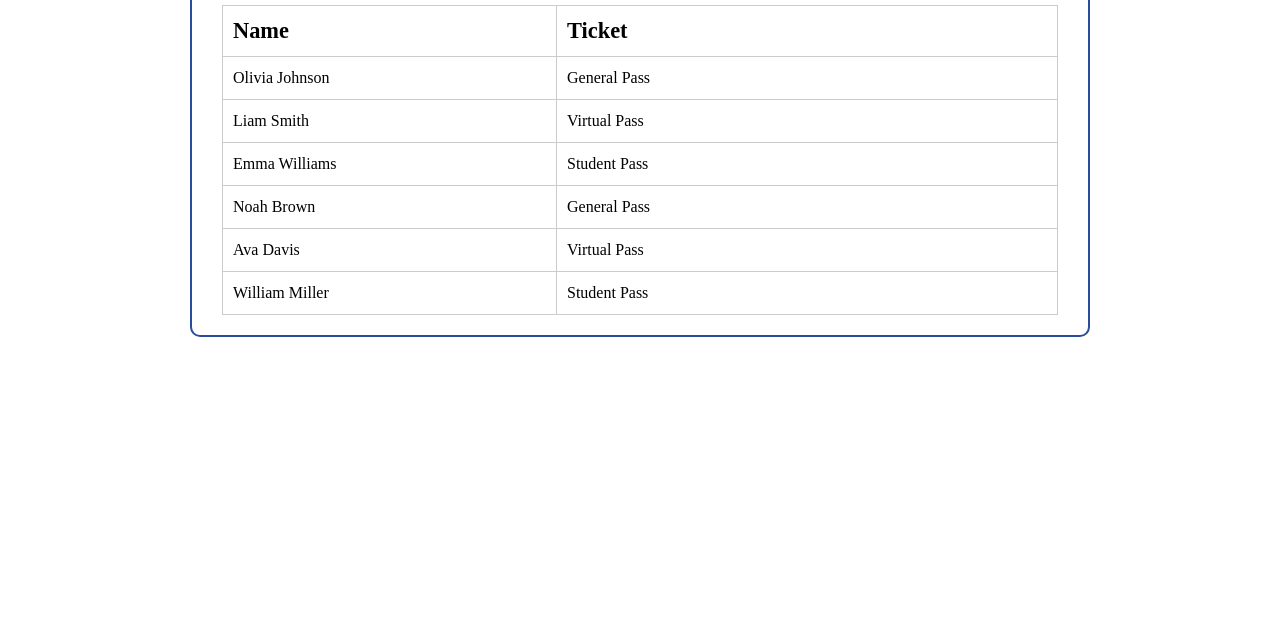
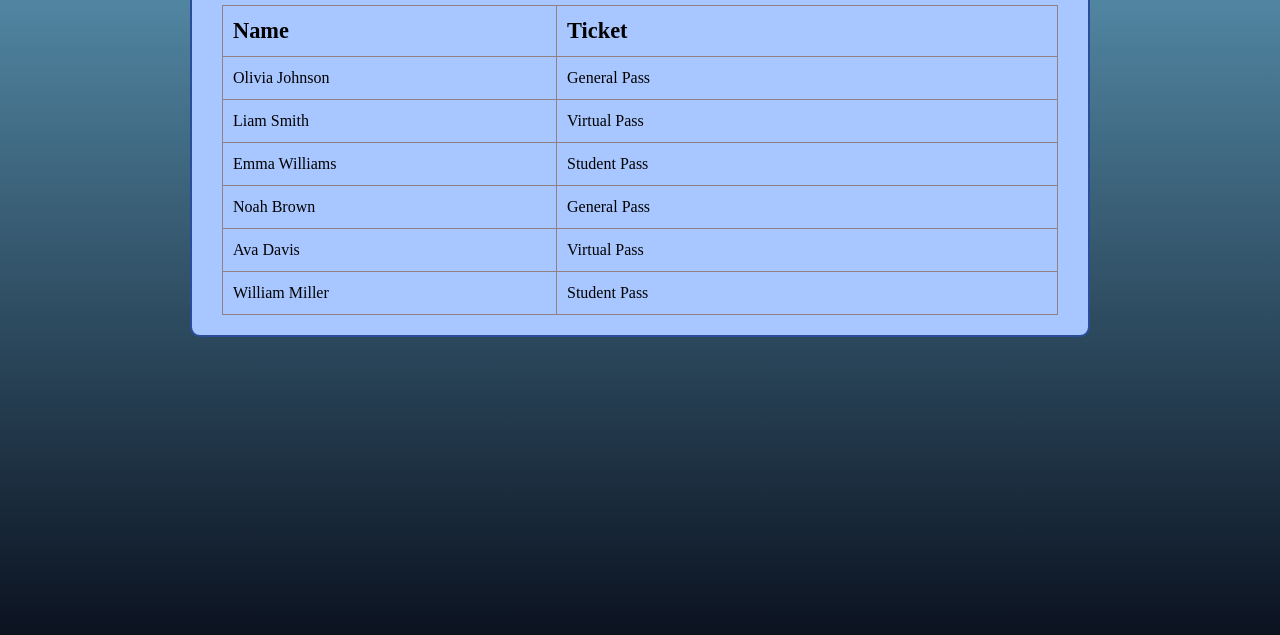
Before and after one commit to aaravmathur65-student/CyberMeet2025, a plain HTML site: page attendee.html in a window 1280 px wide. Shown: the part 325-960 px from the top of the page. Drawn offline with Linux system fonts and the light colour scheme.

Commit message:
Update attendee.html with new styles
Added a gradient background and modified table container styles.

```diff
--- a/attendee.html
+++ b/attendee.html
@@ -16,6 +16,9 @@
 
     <!-- ===================== INTERNAL STYLES ===================== -->
     <style>
+      body {
+        background: linear-gradient(to bottom, #74c0e3, #0b1220);
+      }
       /* ===================== PAGE LAYOUT ===================== */
       #attendee-list-container {
         display: flex;
@@ -36,6 +39,7 @@
         border-radius: 10px;
         margin-top: 50px;
         box-sizing: border-box;
+        background-color: #a8c6ff;
       }
 
       /* ===================== TABLE STYLING ===================== */
@@ -58,7 +62,7 @@
       th,
       td {
         padding: 12px 10px;
-        border: 1px solid #ccc;
+        border: 1px solid #928181;
         text-align: left;
       }
 
```
